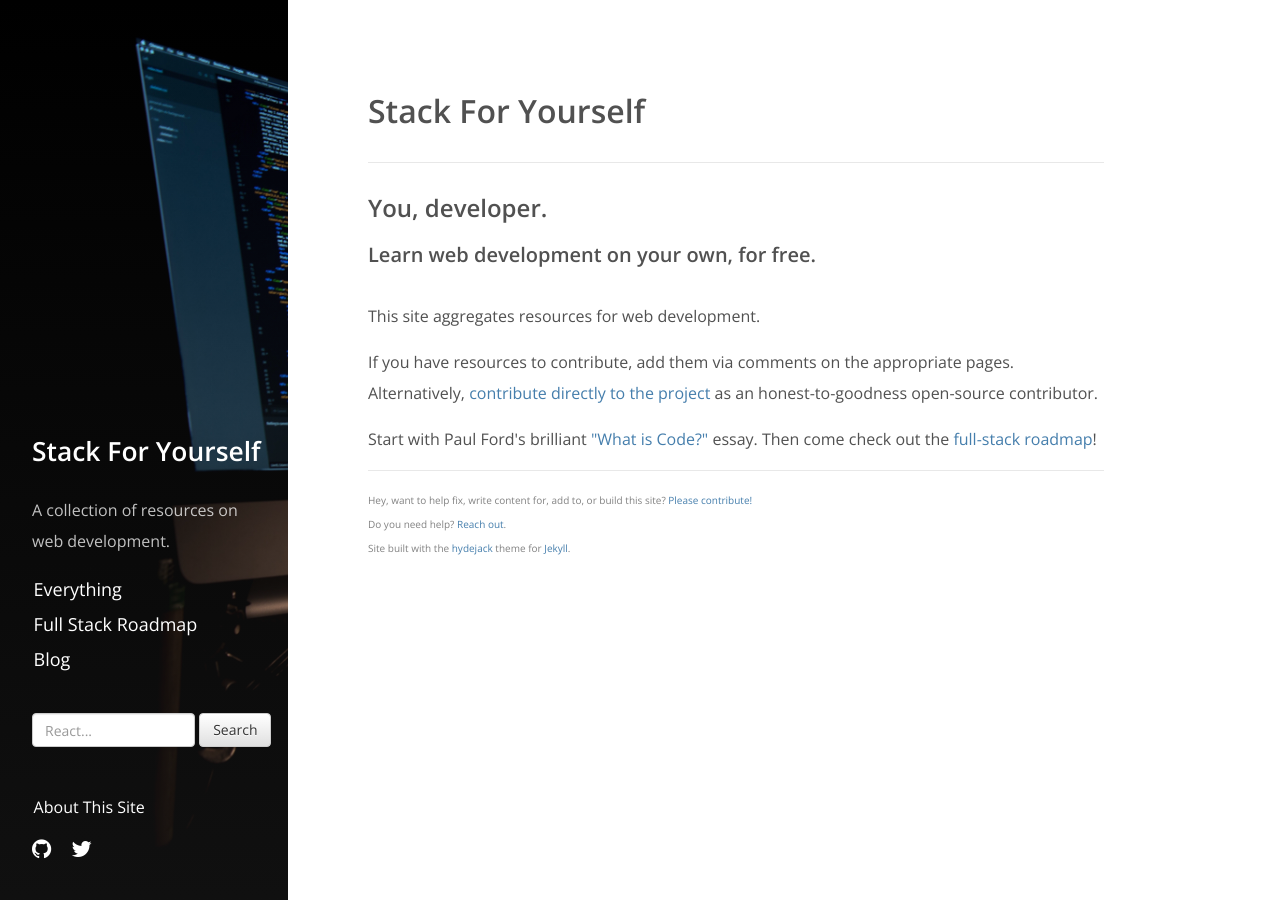
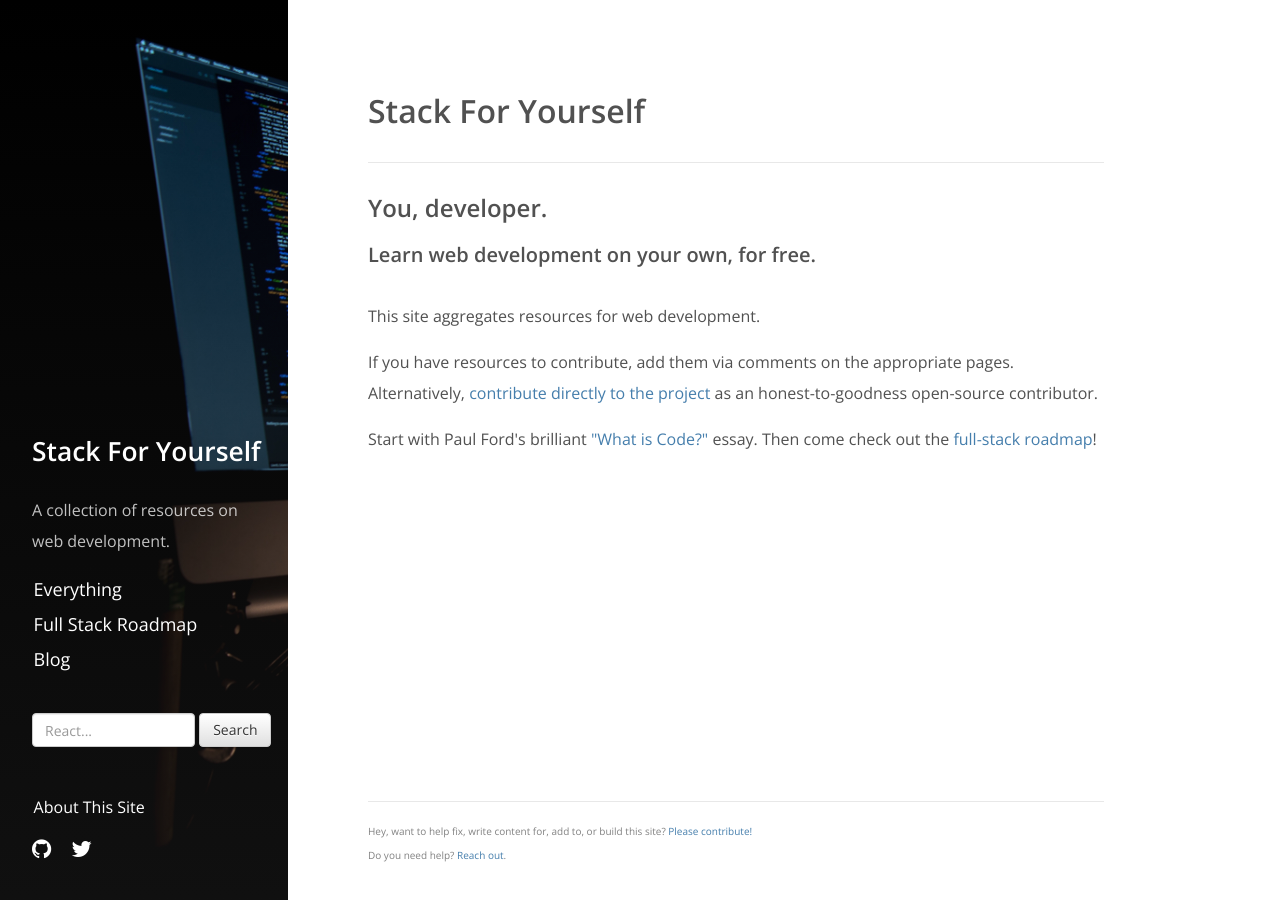
Before and after one commit to mindplace/stack-for-yourself, a Jekyll site: the page built from _static/index.html, in a window 1280 px wide. Built offline with Jekyll 4.4.1, drawn with Linux system fonts in a browser that asks for light colours; nearby versions of some CDN libraries.

Commit message:
push footer to bottom

```diff
--- a/_includes/footer.html
+++ b/_includes/footer.html
@@ -3,7 +3,5 @@
     <p>Hey, want to help fix, write content for, add to, or build this site? <a href="https://github.com/mindplace/stack-for-yourself#contributing">Please contribute!</a></p>
 
     <p>Do you need help? <a href="https://estherleytush.com/">Reach out</a>.</p>
-
-    <p>Site built with the <a href="https://github.com/qwtel/hydejack">hydejack</a> theme for <a href="https://jekyllrb.com/">Jekyll</a>.</p>
   </div>
 </footer>
--- a/_sass/components/_sidebar.scss
+++ b/_sass/components/_sidebar.scss
@@ -236,6 +236,11 @@
     max-width: 60%;
     margin-left: 20rem;
     border-left: none;
+
+    height: 100vh;
+    display: flex;
+    flex-direction: column;
+    justify-content: space-between;
   }
 }
 
```
